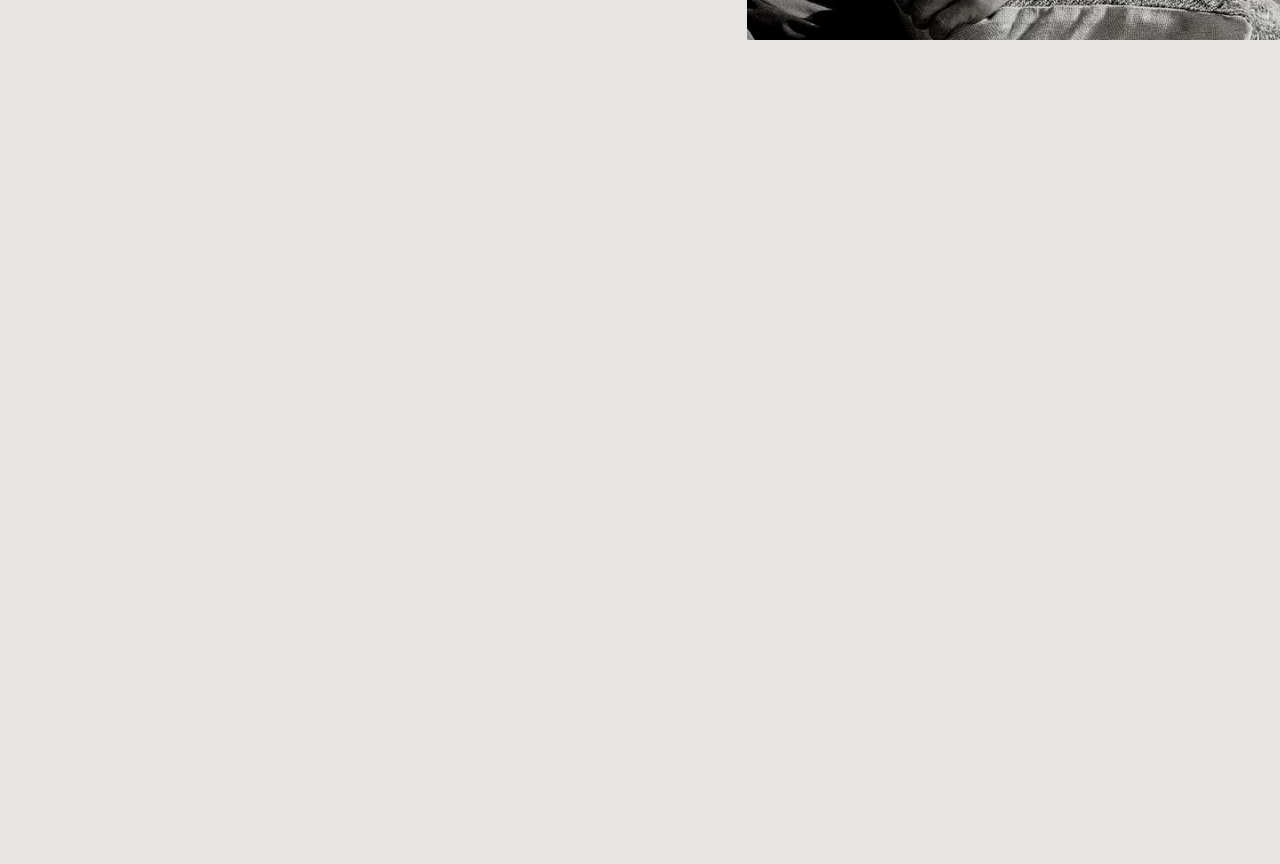
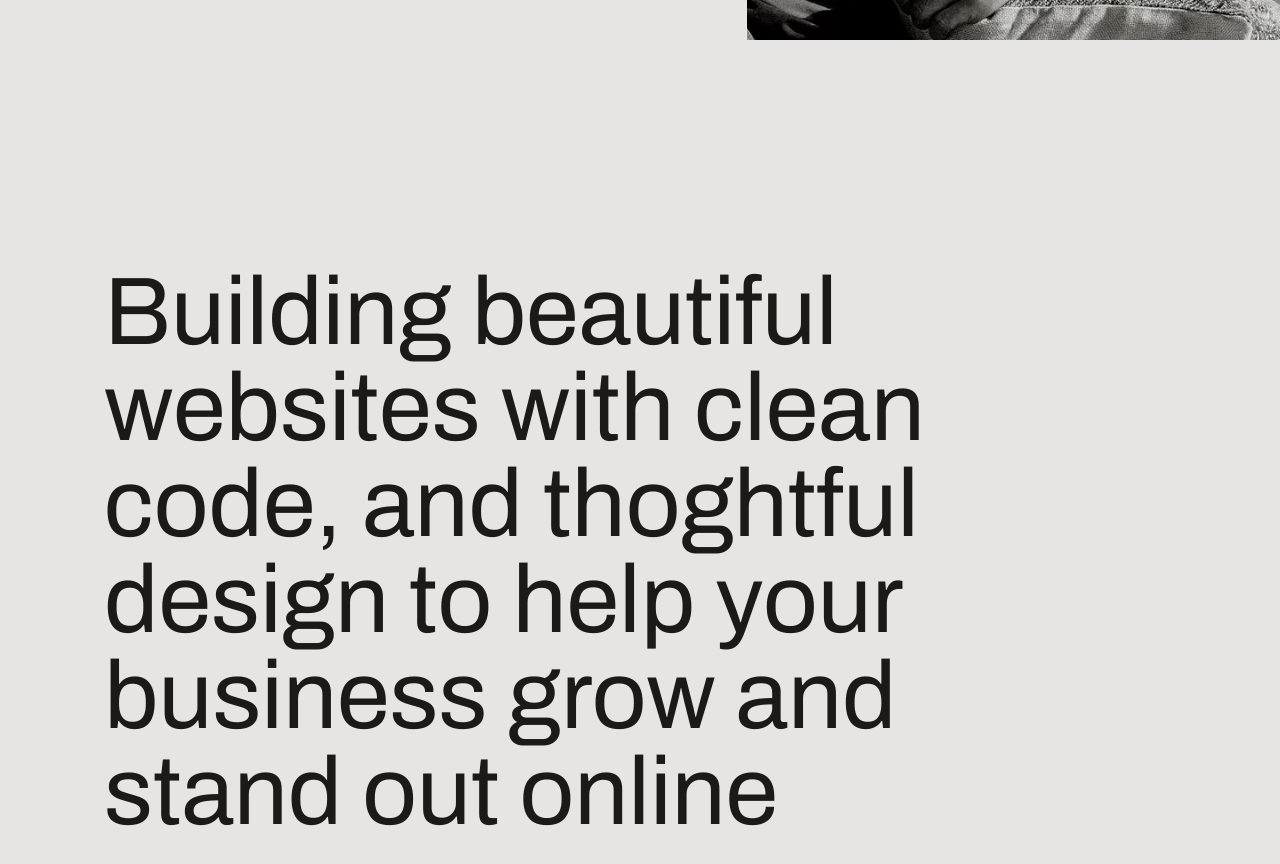
Before and after one commit to JannickPepe/TribeMinimalPortfolio, a Next.js app: page / in a window 1280 px wide. Shown: the part 760-1624 px from the top of the page. Before the commit the page ends 800 px from the top, so only its background shows below. Built offline with nearby package versions, Linux system fonts and the light colour scheme.

Commit message:
Implement static intro section

```diff
--- a/src/app/page.tsx
+++ b/src/app/page.tsx
@@ -1,5 +1,6 @@
 import Header from "@/sections/Header";
 import Hero from "@/sections/Hero";
+import Intro from "@/sections/Intro";
 
 function Home() {
 
@@ -7,6 +8,7 @@
     <main>
       <Header />
       <Hero />
+      <Intro />
     </main>
   )
 }
--- a/src/sections/Intro.tsx
+++ b/src/sections/Intro.tsx
@@ -1,7 +1,15 @@
 import { FC } from "react";
 
 const Intro: FC = () => {
-  return <div>Intro</div>;
+  return (
+    <section className="py-24 md:py-32 lg:py-36 mt-12 md:mt-16 lg:mt-20">
+      <div className="container">
+        <h1 className="text-4xl md:text-7xl lg:text-8xl lg:w-[80%]">
+          Building beautiful websites with clean code, and thoghtful design to help your business grow and stand out online
+        </h1>
+      </div>
+    </section>
+  )
 };
 
 export default Intro;
```
